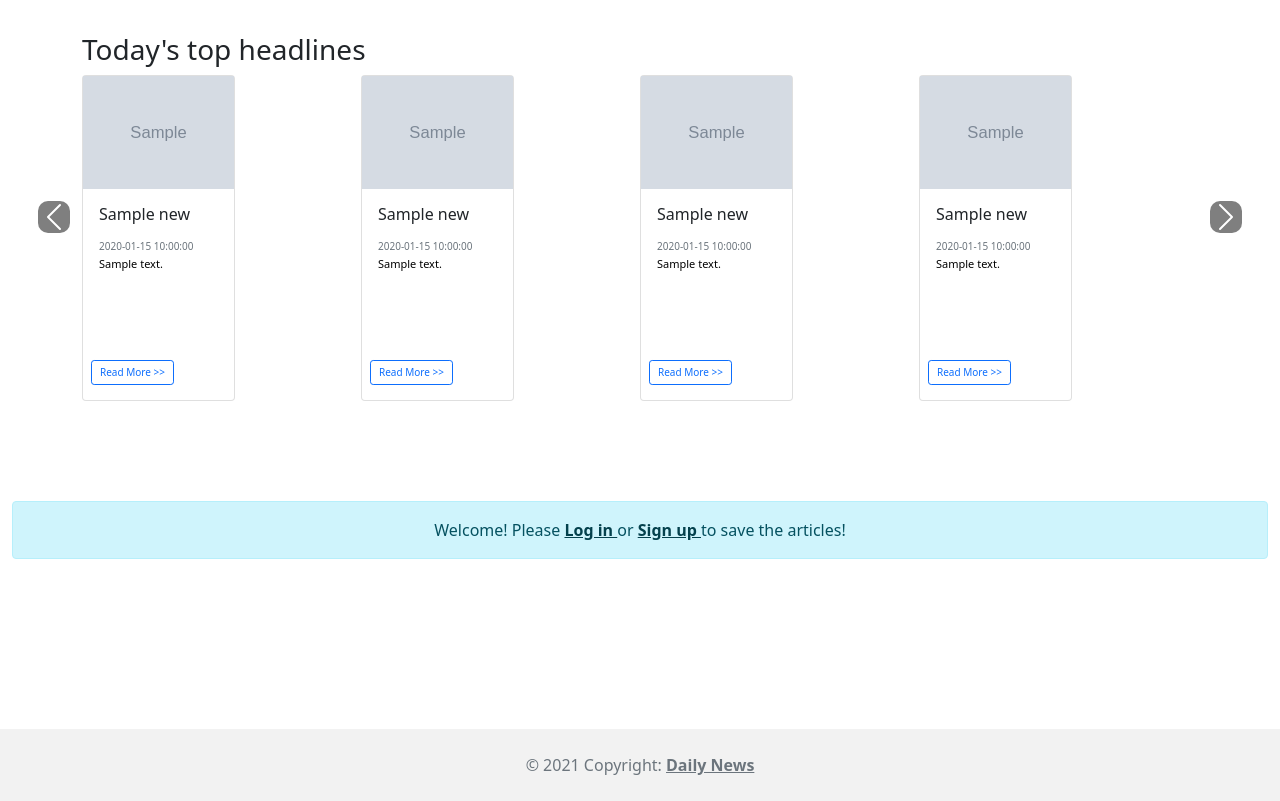
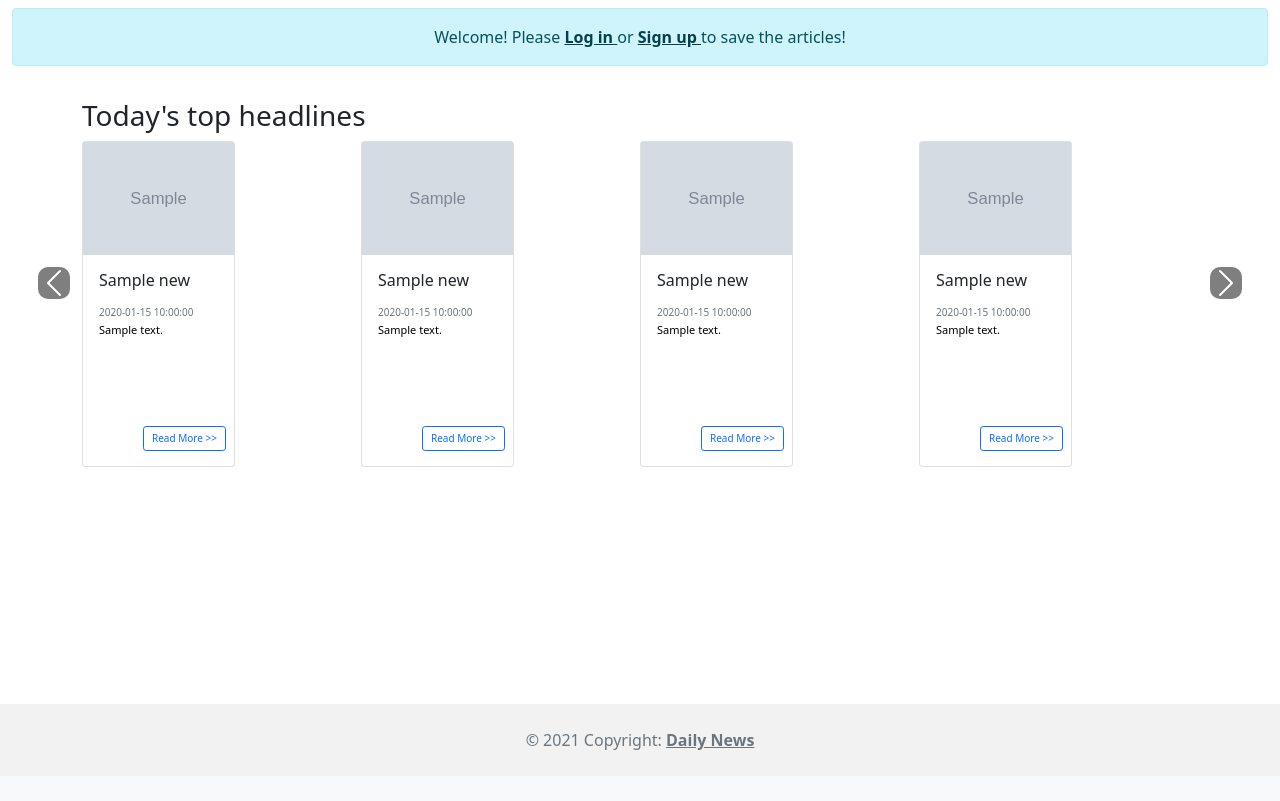
Before and after one commit to jooahseo/news_app, a Flask app: template templates/index.html in a window 1280 px wide. Shown: the part 56-857 px from the top of the page. After the commit the page ends 806 px from the top, so only its background shows below. Run offline with Flask 2, Linux system fonts and the light colour scheme; the template is opened without the code that fills it: most values are stand-ins (such as "Sample title", 1, 10 or a date in 2020); grey boxes marked "Sample" are stand-in pictures; some libraries are stand-ins or nearby versions.

Commit message:
user can delete their account

```diff
--- a/app.py
+++ b/app.py
@@ -247,3 +247,15 @@ def get_saved_news():
         saved_news.append(news)
 
     return render_template('user_save.html', articles=saved_news)
+
+@app.route('/delete_user', methods=["DELETE"])
+def delete_user():
+    """Delete a user"""
+    user = g.user
+    try:
+        db.session.delete(user)
+        db.session.commit()
+    except:
+        return jsonify(message="Something went wrong", result=False)
+    do_logout()
+    return jsonify(message="User deleted.", result=True)
--- a/static/app.js
+++ b/static/app.js
@@ -61,7 +61,27 @@ for (let i=0; i<removeBtns.length; i++){
     })
 }
 
+/** User delete action */
+
+const userDelete = document.querySelector("#userDelete")
+
+userDelete.addEventListener("click", function(e){
+    e.preventDefault()
+    const result = confirm("Are you sure to delete your account?")
+    if (result){
+        deleteUser();
+    }
+})
+
 /** Functions to request to server: saving/unsaving news data for user */
+
+async function deleteUser(){
+    const res = await axios.delete('/delete_user')
+    msg = res.data.message
+    if(res.data.result){
+        window.location.replace("/");
+    }
+}
 
 async function saveNewsFromHome(e){
     const cardBody = e.target.nextElementSibling.nextElementSibling;
@@ -72,7 +92,7 @@ async function saveNewsFromHome(e){
     const date = cardBody.children[1].innerHTML;
     const image = e.target.nextElementSibling.src;
 
-    res = await axios.post('/save-news', {url, title, description, date, image})
+    const res = await axios.post('/save-news', {url, title, description, date, image})
 }
 
 async function removeNewsFromHome(e){
@@ -91,7 +111,7 @@ async function saveNewsFromSearch(e){
     const date = cardBody.children[2].innerHTML;
     const image = e.target.nextElementSibling.children[0].children[0].src;
 
-    res = await axios.post('/save-news', {url, title, description, date, image})
+    const res = await axios.post('/save-news', {url, title, description, date, image})
 }
 
 async function removeNewsFromSearch(e){
--- a/static/styles.css
+++ b/static/styles.css
@@ -122,6 +122,7 @@
     border-color:forestgreen;
     color:white;
 }
+
 .saved:hover{
     background-color: darkgreen;
     border-color:darkgreen;
@@ -155,9 +156,6 @@
     transition: 1s;
 }
 
-.news_card{
-    position: relative;
-}
 
 .removeBtn{
     position: absolute;
@@ -170,10 +168,10 @@
 
 .readMore{
     position:absolute;
-    left: 0;
+    right: 0;
     bottom: 0;
     margin-bottom: 15px;
-    margin-left: 8px;
+    margin-right: 8px;
 }
 .card-box:hover .removeBtn{
     display: block;
--- a/templates/base.html
+++ b/templates/base.html
@@ -4,6 +4,7 @@
     <meta charset="UTF-8" />
     <meta http-equiv="X-UA-Compatible" content="IE=edge" />
     <meta name="viewport" content="width=device-width, initial-scale=1.0" />
+    <!---------- Style sheets start---------->
     <link
       href="https://cdn.jsdelivr.net/npm/bootstrap@5.0.2/dist/css/bootstrap.min.css"
       rel="stylesheet"
@@ -12,6 +13,8 @@
     />
     <link rel="stylesheet" href="https://use.fontawesome.com/releases/v5.3.1/css/all.css">
     <link rel="stylesheet" href="static/styles.css" />
+    <link rel="stylesheet" href="static/notify.min.css" />
+    <!---------- Style sheets end---------->
     <title>{% block title %}{% endblock %}</title>
     <link rel="shortcut icon" href="https://i2.wp.com/grin2b.com/wp-content/uploads/2017/01/Grin2B_icon_NEWS.png?fit=675%2C675" />
   </head>
@@ -58,13 +61,21 @@
       </div>
     </nav>
     <div id="page-container">
+      {% block message_board %}
+      {% endblock %}
+      <div class="container">
+        {% block alert_board %}
+          <div id="alert-area">
+
+          </div>
+        {% endblock %}
+      </div>
       <div id="container-wrap" class="container">
         {% for category, message in get_flashed_messages(with_categories=True) %}
         <div class="alert alert-{{ category }}">{{ message }}</div>
         {% endfor %}
         {% block content %}{% endblock %}
       </div>
-      {% block body %}{% endblock %}
       <footer class="text-center text-muted mt-4 footer">
         <div class="text-center p-4" style="background-color: rgba(0, 0, 0, 0.05);">
           © 2021 Copyright:
@@ -72,7 +83,7 @@
         </div>
       </footer>
     </div>
-
+    <!---------- Script start ----------->
     <script src="https://unpkg.com/axios/dist/axios.min.js"></script>
     <script
       src="https://cdn.jsdelivr.net/npm/bootstrap@5.0.2/dist/js/bootstrap.bundle.min.js"
@@ -80,5 +91,7 @@
       crossorigin="anonymous"
     ></script>
     <script src="static/app.js"></script>
+    <script src="static/notify.min.js"></script>
+    <!---------- Script end ----------->
   </body>
 </html>
--- a/templates/index.html
+++ b/templates/index.html
@@ -1,5 +1,14 @@
 {% extends 'base.html' %}
 {% block title %}Daily News{% endblock %}
+{% block message_board %}
+    {% if not g.user %}
+    <div class="container-fluid mt-2">
+        <div class="alert alert-info text-center" role="alert">
+            Welcome! Please <a href="/login" class="alert-link">Log in </a> or  <a href="/signup" class="alert-link">Sign up </a> to save the articles!
+        </div>
+    </div>
+    {% endif %}
+{% endblock %}
 {% block content %}
 
 {% if g.user %}
@@ -103,91 +112,4 @@
     </button>
 </div>
 
-<!-- <div class="container text-center my-3">
-    <h2 class="font-weight-light">Bootstrap Multi Slide Carousel</h2>
-    <div class="row mx-auto my-auto justify-content-center">
-        <div id="recipeCarousel" class="carousel slide" data-bs-ride="carousel">
-            <div class="carousel-inner" role="listbox">
-                <div class="carousel-item active">
-                    <div class="col-12 col-sm-6 col-md-4 col-lg-3">
-                        <div class="card">
-                            <div class="card-img">
-                                <img src="//via.placeholder.com/500x400/31f?text=1" class="img-fluid">
-                            </div>
-                            <div class="card-img-overlay">Slide 1</div>
-                        </div>
-                    </div>
-                </div>
-                <div class="carousel-item">
-                    <div class="col-12 col-sm-6 col-md-4 col-lg-3">
-                        <div class="card">
-                            <div class="card-img">
-                                <img src="//via.placeholder.com/500x400/e66?text=2" class="img-fluid">
-                            </div>
-                            <div class="card-img-overlay">Slide 2</div>
-                        </div>
-                    </div>
-                </div>
-                <div class="carousel-item">
-                    <div class="col-12 col-sm-6 col-md-4 col-lg-3">
-                        <div class="card">
-                            <div class="card-img">
-                                <img src="//via.placeholder.com/500x400/7d2?text=3" class="img-fluid">
-                            </div>
-                            <div class="card-img-overlay">Slide 3</div>
-                        </div>
-                    </div>
-                </div>
-                <div class="carousel-item">
-                    <div class="col-12 col-sm-6 col-md-4 col-lg-3">
-                        <div class="card">
-                            <div class="card-img">
-                                <img src="//via.placeholder.com/500x400?text=4" class="img-fluid">
-                            </div>
-                            <div class="card-img-overlay">Slide 4</div>
-                        </div>
-                    </div>
-                </div>
-                <div class="carousel-item">
-                    <div class="col-12 col-sm-6 col-md-4 col-lg-3">
-                        <div class="card">
-                            <div class="card-img">
-                                <img src="//via.placeholder.com/500x400/aba?text=5" class="img-fluid">
-                            </div>
-                            <div class="card-img-overlay">Slide 5</div>
-                        </div>
-                    </div>
-                </div>
-                <div class="carousel-item">
-                    <div class="col-12 col-sm-6 col-md-4 col-lg-3">
-                        <div class="card">
-                            <div class="card-img">
-                                <img src="//via.placeholder.com/500x400/fc0?text=6" class="img-fluid">
-                            </div>
-                            <div class="card-img-overlay">Slide 6</div>
-                        </div>
-                    </div>
-                </div>
-            </div>
-            <a class="carousel-control-prev bg-transparent w-aut" href="#recipeCarousel" role="button" data-bs-slide="prev">
-                <span class="carousel-control-prev-icon" aria-hidden="true"></span>
-            </a>
-            <a class="carousel-control-next bg-transparent w-aut" href="#recipeCarousel" role="button" data-bs-slide="next">
-                <span class="carousel-control-next-icon" aria-hidden="true"></span>
-            </a>
-        </div>
-    </div>
-    <h5 class="mt-2 fw-light">advances one slide at a time</h5>
-</div> -->
-
 {% endblock%}
-
-{% block body %}
-{% if not g.user %}
-<div class="container-fluid mt-3">
-    <div class="alert alert-info text-center" role="alert">
-        Welcome! Please <a href="/login" class="alert-link">Log in </a> or  <a href="/signup" class="alert-link">Sign up </a> to save the articles!
-      </div>
-</div>
-{% endif %}
-{% endblock %}
--- a/templates/login.html
+++ b/templates/login.html
@@ -15,7 +15,7 @@
                 {% endfor %}
             </div>
             {% endfor %}
-            <button class="btn btn-success">Log in</button>
+            <button class="btn btn-info">Log in</button>
         </form>
     </div>
 </div>
--- a/templates/signup.html
+++ b/templates/signup.html
@@ -15,7 +15,7 @@
                 {% endfor %}
             </div>
             {% endfor %}
-            <button class="btn btn-success">Sign Up</button>
+            <button class="btn btn-info">Sign Up</button>
         </form>
     </div>
 </div>
--- a/templates/user.html
+++ b/templates/user.html
@@ -35,7 +35,7 @@ block content %}
         <div class="row">
           <div class="col-sm-12">
             <a class="btn btn-info" href="/edit">Edit Profile</a>
-            <a class="btn btn-outline-danger btn-sm deleteBtn" href="#">Delete Account</a>
+            <a id="userDelete" class="btn btn-outline-danger btn-sm deleteBtn">Delete Account</a>
           </div>
         </div>
       </div>
```
